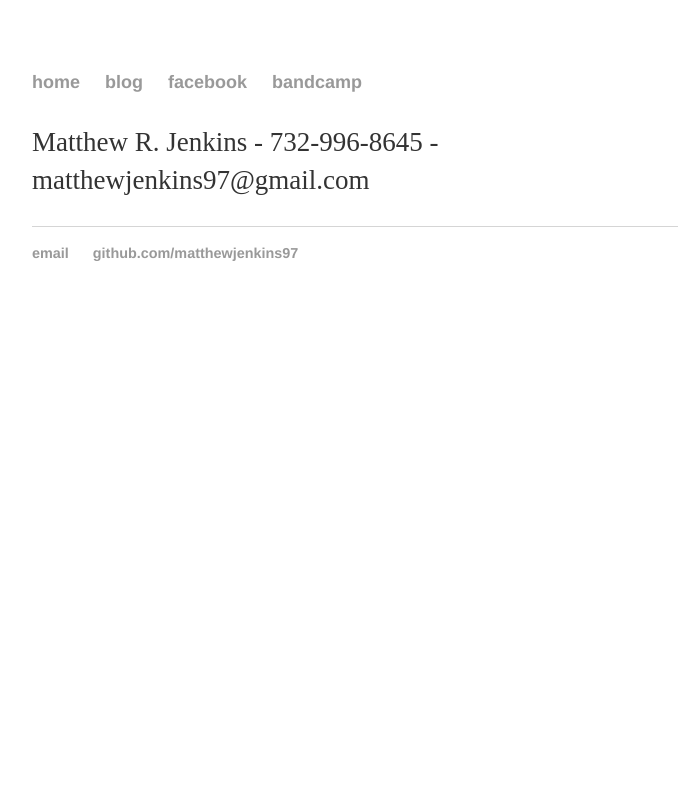
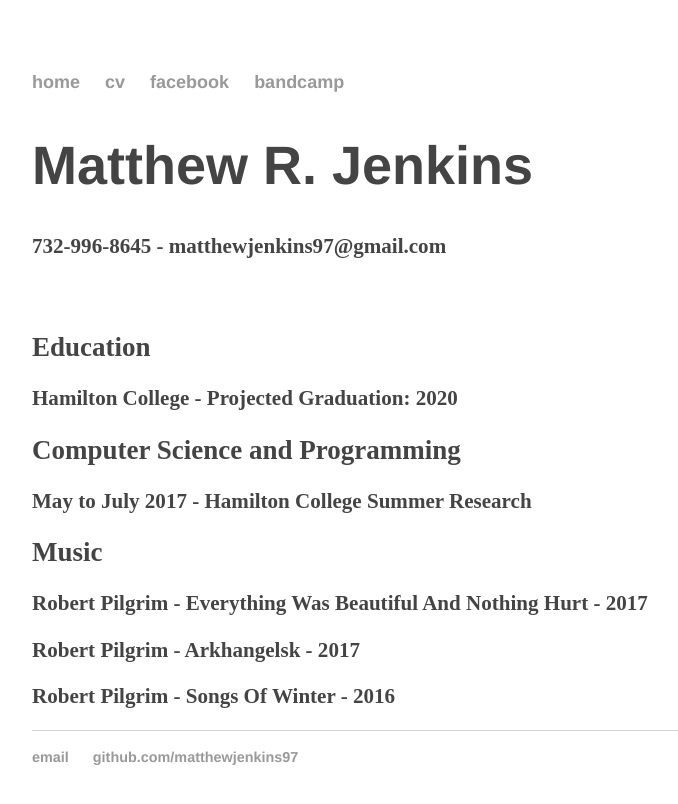
Before and after one commit to matthewjenkins97/matthewjenkins97.github.io, a Jekyll site: the page built from cv/index.html, in a window 1280 px wide. Shown: the top 804 px of the page, without its empty margins (283-961 px from the left). Built offline with Jekyll 4.4.1, drawn with Linux system fonts in a browser that asks for light colours.

Commit message:
adding a cv, also realizing that i don't know how to do html

```diff
--- a/_layouts/default.html
+++ b/_layouts/default.html
@@ -9,7 +9,7 @@
       <nav>
           <ul>
             <li><a href="/">home</a></li>
-            <li><a href="/blog/">blog</a></li>
+            <li><a href="/cv/">cv</a></li>
             <li><a href="https://www.facebook.com/matthewjenkins97">facebook</a></li>
             <li><a href="https://thephoenixtree.bandcamp.com">bandcamp</a></li>
           </ul>
--- a/blog/index.html
+++ b/blog/index.html
@@ -3,7 +3,6 @@ layout: default
 title: Matthew R. Jenkins - Blog
 ---
   <ul class="posts">
-
     {% for post in site.posts %}
       <li><span>{{ post.date | date_to_string }}</span> » <a href="{{ post.url }}" title="{{ post.title }}">{{ post.title }}</a></li>
     {% endfor %}
--- a/cv/index.html
+++ b/cv/index.html
@@ -3,5 +3,16 @@ layout: default
 title: Matthew R. Jenkins - CV
 ---
 <div class="blurb">
-    <p>Matthew R. Jenkins - 732-996-8645 - matthewjenkins97@gmail.com</p>
+    <h1>Matthew R. Jenkins</h1>
+    <h3>732-996-8645 - matthewjenkins97@gmail.com</h3>
+    <br>
+    <h2>Education</h2>
+    <h3>Hamilton College - Projected Graduation: 2020</h3>
+    <h2>Computer Science and Programming</h2>
+    <h3>May to July 2017 - Hamilton College Summer Research</h3>
+    <h2>Music</h2>
+    <h3>Robert Pilgrim - Everything Was Beautiful And Nothing Hurt - 2017</h3>
+    <h3>Robert Pilgrim - Arkhangelsk - 2017</h3>
+    <h3>Robert Pilgrim - Songs Of Winter - 2016</h3>
+
 </div><!-- /.blurb -->
```
